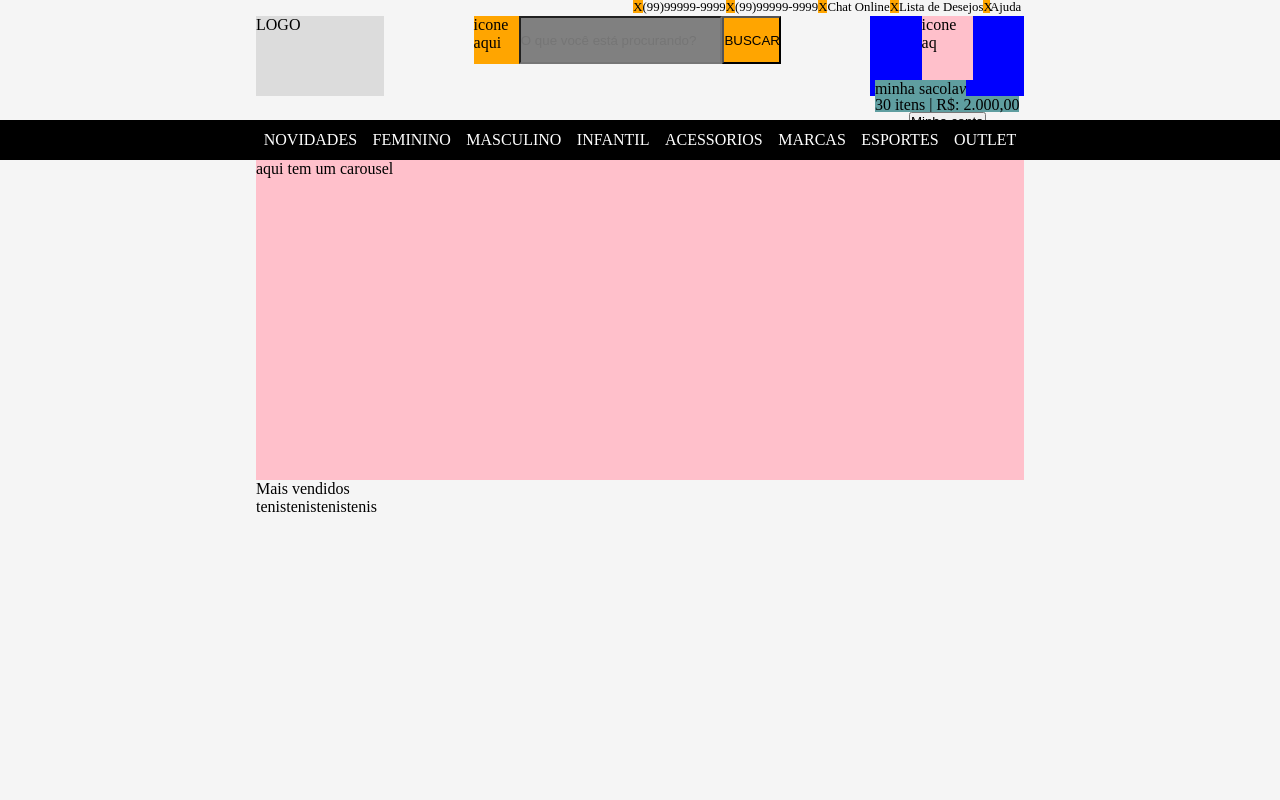
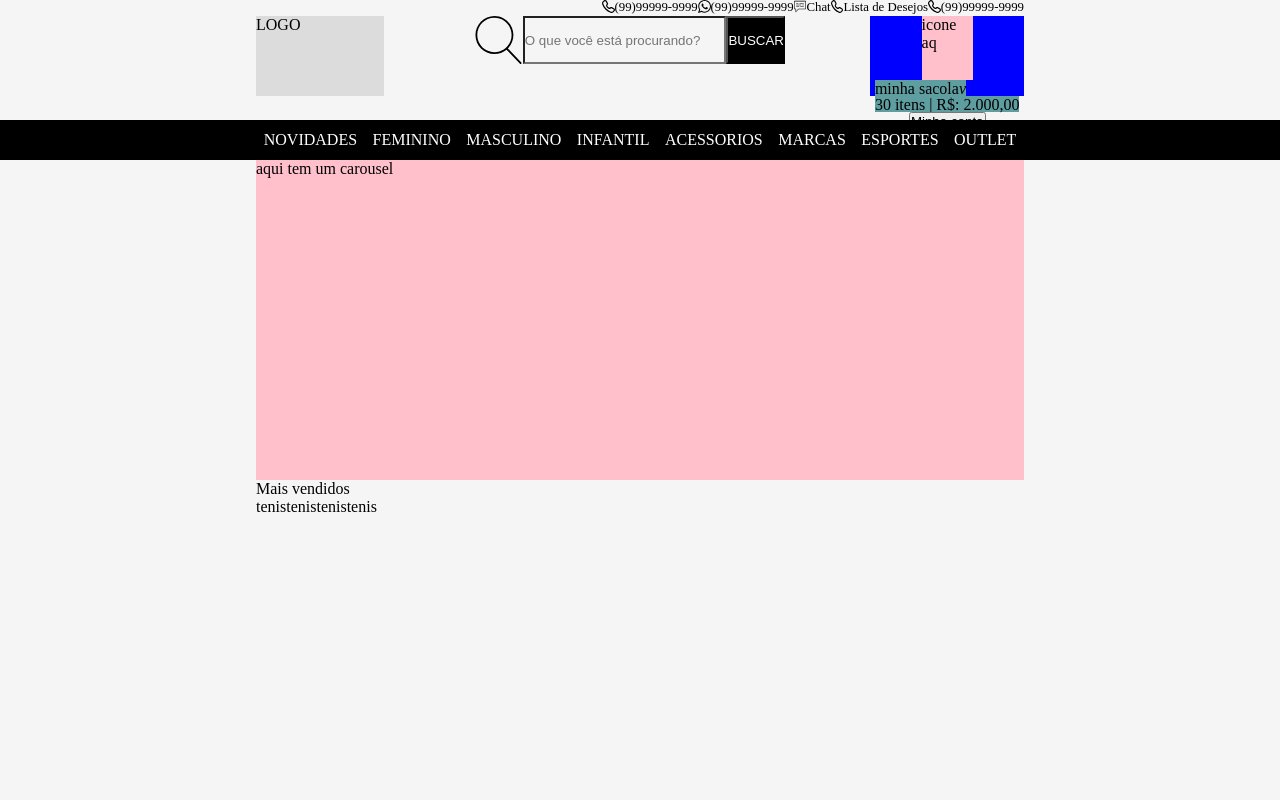
Before and after one commit to mvoliveira/front-end, a website: page index.html in a window 1280 px wide. Drawn offline with Linux system fonts and the light colour scheme.

Commit message:
add svg icones

```diff
--- a/app.js
+++ b/app.js
@@ -3,6 +3,8 @@ const app = express()
 
 const sassMiddleware = require('node-sass-middleware');
 const path = require('path');
+
+
 app.use(sassMiddleware({
   src: path.join(__dirname, 'sass'),
   dest: path.join(__dirname, 'public/css'),
--- a/index.html
+++ b/index.html
@@ -1,6 +1,8 @@
 <!DOCTYPE html>
 <html>
 <head>
+
+
   <link rel="stylesheet" type="text/css" href="public/css/main.css">
   <link rel="stylesheet" type="text/css" href="public/css/container.css">
   <link rel="stylesheet" type="text/css" href="public/css/header.css">
@@ -8,51 +10,42 @@
   <link rel="stylesheet" type="text/css" href="public/css/menu.css">
   <link rel="stylesheet" type="text/css" href="public/css/carousel.css">
   <link rel="stylesheet" type="text/css" href="public/css/text.css">
+
   <meta charset="utf-8">
   <title>Front End Moovin</title>
 </head>
 <body>
   <section class="container">
     <section class="container-with-content">
-      <header class="text-contact header-flex-end">
+      <header class="text-small header-flex-end">
         <div class="contact">
-          <div class="icon">
-            X
-          </div>
+          <img class="icon" src="public/svg/telephone-auricular-outlined-tool-symbol.svg" alt="image">
         <div class="icon-description">
           (99)99999-9999
         </div>
       </div>
         <div class="contact">
-          <div class="icon">
-            X
-          </div>
+          <img class="icon" src="public/svg/whatsapp-logo.svg" alt="image">
         <div class="icon-description">
           (99)99999-9999
         </div>
       </div>
         <div class="contact">
-          <div class="icon">
-            X
-          </div>
+          <img class="icon" src="public/svg/chat.svg" alt="image">
         <div class="icon-description">
-            Chat Online
+          Chat
         </div>
       </div>
         <div class="contact">
-          <div class="icon">
-            X
-          </div>
+          <img class="icon" src="public/svg/telephone-auricular-outlined-tool-symbol.svg" alt="image">
         <div class="icon-description">
           Lista de Desejos
         </div>
       </div>
         <div class="contact">
-          <div class="icon">
-            X
-          </div>
+          <img class="icon" src="public/svg/telephone-auricular-outlined-tool-symbol.svg" alt="image">
         <div class="icon-description">
-            Ajuda
+          (99)99999-9999
         </div>
       </div>
 
@@ -63,9 +56,7 @@
         LOGO
       </div>
       <div class="search">
-          <div class="icon">
-            icone aqui
-          </div>
+                    <img class="icon-search" src="public/svg/search.svg" alt="image">
         <input class="input" placeholder="O que você está procurando?" name="" value="">
         <button class="search-button"type="button" name="button">BUSCAR</button>
       </div>
--- a/package.json
+++ b/package.json
@@ -22,8 +22,11 @@
   "dependencies": {
     "csscomb": "^4.2.0",
     "express": "^4.16.2",
+    "jquery": "^3.2.1",
+    "jsdom": "^11.3.0",
     "node-sass-middleware": "^0.11.0",
     "normalize.css": "^7.0.0",
+    "slick-carousel": "^1.8.1",
     "stylelint-config-sass-guidelines": "^3.1.0"
   },
   "devDependencies": {
--- a/scss/search.scss
+++ b/scss/search.scss
@@ -2,10 +2,10 @@
 @import "_variables";
 
 .search{
-  @include flex($content: space-between, column);
+  @include flex($content: space-between);
   // align-items: center;
   // flex-direction: column;
-  @include size($maw: 40%, $miw: 40%, $mih: 6vh, $mah: 6vh%);
+  @include size($maw:40%, $miw:40%, $mih:6vh, $mah:6vh);
   // min-width: 40%;
   // max-width: 40%;
   // min-height: 6vh;
@@ -16,21 +16,31 @@
 }
 
 .input{
+
   @include size($maw: 65%, $miw: 65%);
   min-width: 65%;
   max-width: 65%;
-  background-color: gray;
+  background-color: $body-color;
 }
 
 .search-button{
   @include size($miw: 19%, $maw: 19%);
   // min-width: 19%;
   // max-width: 19%;
-  background-color: orange;
+  background-color: $black-color;
+  color: $white-color;
+  // background-color: orange;
 }
 
-.icon{
+.icon-search{
   @include size($maw: 16%);
   // max-width: 16%;
-  background-color: orange;
+  background-color: $body-color;
+  // color: gray;
 }
+.icon{
+  @include size($w:1vw);
+  // max-width: 16%;
+  background-color: $body-color;
+  // color: gray;
+}
--- a/scss/text.scss
+++ b/scss/text.scss
@@ -1,3 +1,3 @@
-.text-contact{
+.text-small{
   font-size: 0.8rem;
 }
```
Also changed, not shown: public/css/search.css, public/css/text.css, public/images/adidas.jpg (added), public/images/jaquet.jpg (added), public/images/tenis.jpg (added), public/svg/chat.svg (added), public/svg/favorite-heart-button.svg (added), public/svg/question-mark.svg (added), public/svg/search.svg (added), public/svg/telephone-auricular-outlined-tool-symbol.svg (added), public/svg/whatsapp-logo.svg (added), 1 other file. Lines whose indentation alone changed are shown as unchanged.
